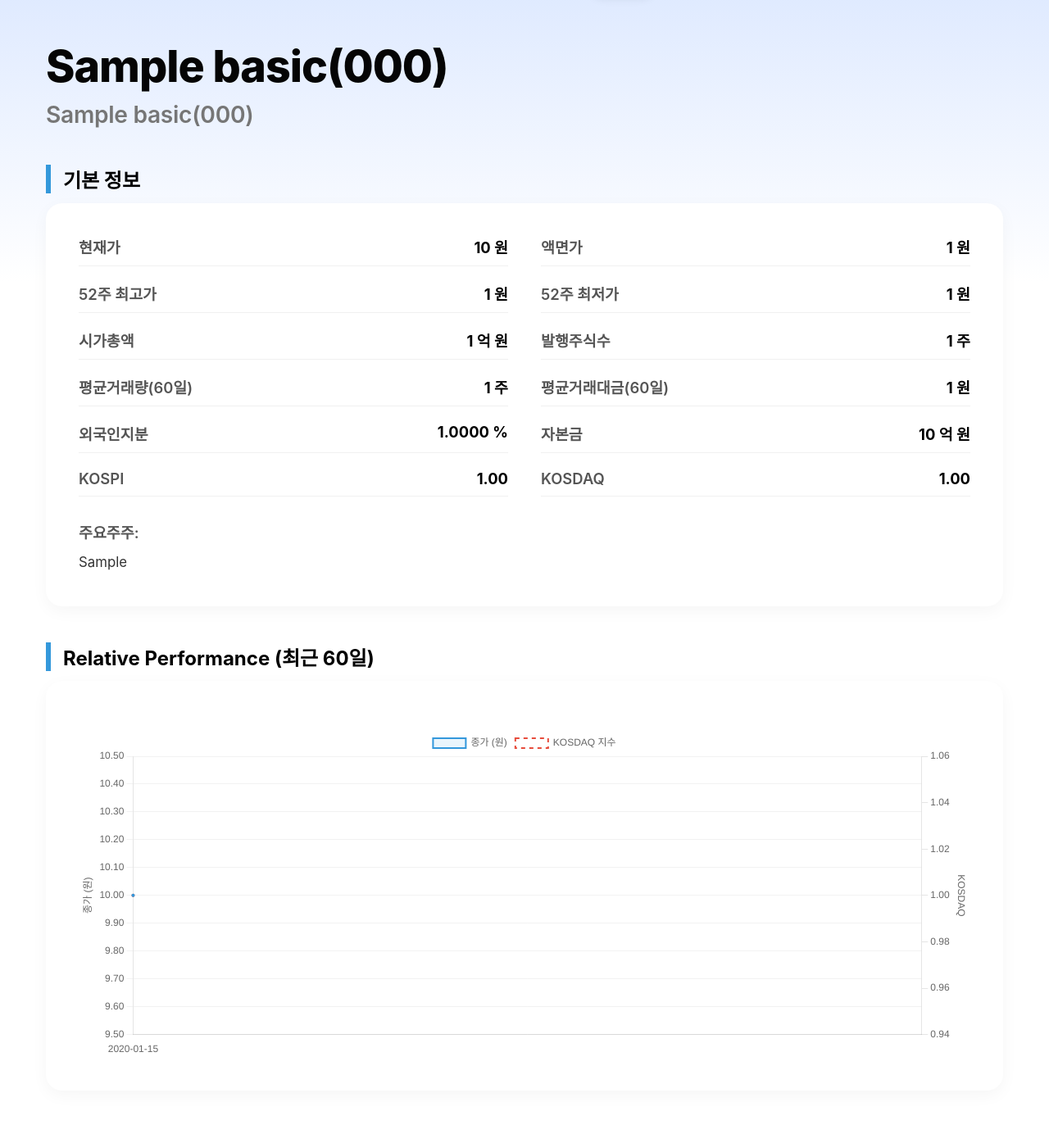
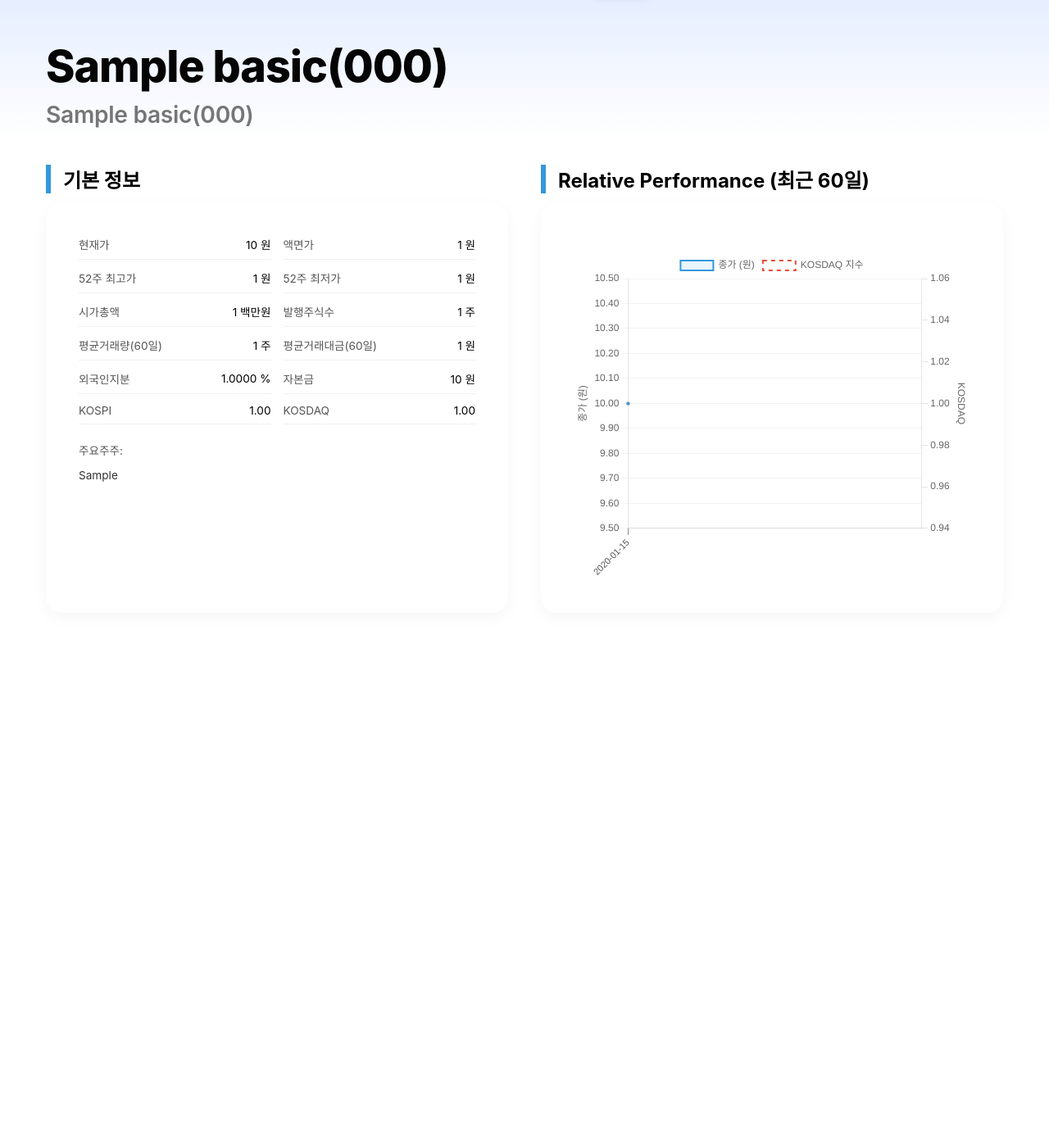
Before and after one commit to kdt-fda/final_1, a Django app: page /overview/000/ in a window 1280 px wide. Shown: the part 106-1501 px from the top of the page at 82% size. After the commit the page ends 808 px from the top, so only its background shows below. Run offline with Django 5.2, Linux system fonts and the light colour scheme; tables that the repository leaves empty hold one stand-in row (values such as "Sample post").

Commit message:
링크 수정

```diff
--- a/web_service/main/templates/home.html
+++ b/web_service/main/templates/home.html
@@ -81,7 +81,7 @@
         <h3>거래대금 TOP 10</h3>
         <div class="top10-grid">
             {% for stock in top_stocks %}
-            <a href="{% url 'overview' stock.code %}" class="stock-item"> <!-- 나중에 요약 페이지로 이동하게 수정하기 -->
+            <a href="{% url 'overview' stock.code %}" class="stock-item">
                 <span class="rank">{{ forloop.counter }}</span>
                 <span class="corp-name">{{ stock.name }}</span>
                 <div class="price-box">
--- a/web_service/main/templates/overview.html
+++ b/web_service/main/templates/overview.html
@@ -1,6 +1,7 @@
 <!DOCTYPE html>
 {% load static %}
 {% load humanize %} <html lang="ko">
+
 <head>
     <meta charset="UTF-8">
     <meta name="viewport" content="width=device-width, initial-scale=1.0">
@@ -17,51 +18,144 @@
             flex-direction: column;
             min-height: 100vh;
         }
-        .container { width: 100%; max-width: 1320px; margin: 0 auto; padding: 40px 56px 64px; box-sizing: border-box; }
 
-        .home-icon { display: block; width: 56px; height: auto; opacity: 0.9;}
-        .home-link { display: inline-flex; align-items: center; text-decoration: none; transition: opacity 0.2s; }
-        .home-link:hover { opacity: 0.9; }
+        .container {
+            width: 100%;
+            max-width: 1320px;
+            margin: 0 auto;
+            padding: 40px 56px 64px;
+            box-sizing: border-box;
+        }
 
-        .header-nav { display: flex; align-items: center; width: 100%; margin-top: 10px; position: relative; }
-        .tabs { display: flex; justify-content: flex-end; gap: 15px; margin-left: auto; flex-wrap: wrap; }
+        .home-icon {
+            display: block;
+            width: 56px;
+            height: auto;
+            opacity: 0.9;
+        }
+
+        .home-link {
+            display: inline-flex;
+            align-items: center;
+            text-decoration: none;
+            transition: opacity 0.2s;
+        }
+
+        .home-link:hover {
+            opacity: 0.9;
+        }
+
+        .header-nav {
+            display: flex;
+            align-items: center;
+            width: 100%;
+            margin-top: 10px;
+            position: relative;
+        }
+
+        .tabs {
+            display: flex;
+            justify-content: flex-end;
+            gap: 15px;
+            margin-left: auto;
+            flex-wrap: wrap;
+        }
+
         .tab-item {
-            padding: 12px 30px; border-radius: 25px; background: rgba(255, 255, 255, 0.6);
-            text-decoration: none; color: #555; font-weight: bold; border: 1px solid rgba(255, 255, 255, 0.8);
+            padding: 12px 30px;
+            border-radius: 25px;
+            background: rgba(255, 255, 255, 0.6);
+            text-decoration: none;
+            color: #555;
+            font-weight: bold;
+            border: 1px solid rgba(255, 255, 255, 0.8);
             transition: all 0.3s;
         }
-        .tab-item.active { background: #fff; color: #3498db; border-color: #3498db; box-shadow: 0 4px 10px rgba(0,0,0,0.05); }
-        .tab-item:hover { background: #fff; transform: translateY(-2px); }
 
-        .company-info-header { margin-top: 48px; }
-        .company-info-header h1 { margin: 0; font-size: clamp(2rem, 4.2vw, 3.4rem); letter-spacing: -1px; font-weight: 800; color: #050505; }
-        .industry-text { margin: 10px 0 0; font-size: clamp(1.2rem, 2.2vw, 1.8rem); font-weight: 600; color: #767676; letter-spacing: -0.3px; }
+        .tab-item.active {
+            background: #fff;
+            color: #3498db;
+            border-color: #3498db;
+            box-shadow: 0 4px 10px rgba(0, 0, 0, 0.05);
+        }
 
-        .section-block { margin-top: 44px; }
+        .tab-item:hover {
+            background: #fff;
+            transform: translateY(-2px);
+        }
+
+        .company-info-header {
+            margin-top: 48px;
+        }
+
+        .company-info-header h1 {
+            margin: 0;
+            font-size: clamp(2rem, 4.2vw, 3.4rem);
+            letter-spacing: -1px;
+            font-weight: 800;
+            color: #050505;
+        }
+
+        .industry-text {
+            margin: 10px 0 0;
+            font-size: clamp(1.2rem, 2.2vw, 1.8rem);
+            font-weight: 600;
+            color: #767676;
+            letter-spacing: -0.3px;
+        }
+
+        .section-block {
+            margin-top: 44px;
+        }
+
         .card {
-            background: #fff; border-radius: 20px; padding: 40px; margin-top: 12px;
-            box-shadow: 0 6px 20px rgba(0,0,0,0.04); width: 100%; box-sizing: border-box;
+            background: #fff;
+            border-radius: 20px;
+            padding: 40px;
+            margin-top: 12px;
+            box-shadow: 0 6px 20px rgba(0, 0, 0, 0.04);
+            width: 100%;
+            box-sizing: border-box;
         }
+
         .card-title {
-            font-size: 1.5rem; font-weight: bold; margin: 0;
-            border-left: 6px solid #3498db; padding-left: 15px;
+            font-size: 1.5rem;
+            font-weight: bold;
+            margin: 0;
+            border-left: 6px solid #3498db;
+            padding-left: 15px;
         }
 
         /* 기본정보 테이블 스타일 */
         .info-grid {
             display: grid;
             grid-template-columns: repeat(2, 1fr);
-            gap: 20px 40px;
-            font-size: 1.15rem;
+            gap: 12px 15px; /* Reduced gap further */
+            font-size: 0.85rem; /* Drastically reduced font size */
         }
+
         .info-row {
             display: flex;
             justify-content: space-between;
+            align-items: center;
             border-bottom: 1px solid #f0f0f0;
-            padding-bottom: 10px;
+            padding-bottom: 8px; /* Reduced padding */
         }
-        .info-label { color: #555; font-weight: 600; }
-        .info-value { color: #000; font-weight: bold; text-align: right; }
+
+        .info-label {
+            color: #555;
+            white-space: nowrap;
+            flex-shrink: 0;
+            /* Removed font-weight */
+        }
+
+        .info-value {
+            color: #000;
+            text-align: right;
+            word-break: keep-all;
+            margin-left: 10px;
+            /* Removed font-weight */
+        }
 
         /* 텍스트 줄바꿈 처리 */
         .major-shareholders {
@@ -75,8 +169,28 @@
             height: 400px;
             margin-top: 20px;
         }
+
+        .two-column-layout {
+            display: grid;
+            grid-template-columns: 1fr 1fr;
+            gap: 40px;
+            margin-top: 44px;
+        }
+
+        .two-column-layout .section-block {
+            margin-top: 0;
+            display: flex;
+            flex-direction: column;
+        }
+
+        .two-column-layout .card {
+            flex: 1;
+            display: flex;
+            flex-direction: column;
+        }
     </style>
 </head>
+
 <body>
 
     <div class="container">
@@ -97,6 +211,7 @@
             <div class="industry-text">{{ company.ind_code.ind_name }}({{ company.ind_code.ind_code }})</div>
         </section>
 
+        <div class="two-column-layout">
             <section class="section-block">
                 <h2 class="card-title">기본 정보</h2>
                 <div class="card">
@@ -105,18 +220,18 @@
                         <div class="info-row"><span class="info-label">액면가</span> <span class="info-value">{{ stock_data.book_value|default:"-"|intcomma }} 원</span></div>
                         <div class="info-row"><span class="info-label">52주 최고가</span> <span class="info-value">{{ stock_data.wk52_high|default:"-"|intcomma }} 원</span></div>
                         <div class="info-row"><span class="info-label">52주 최저가</span> <span class="info-value">{{ stock_data.wk52_low|default:"-"|intcomma }} 원</span></div>
-                <div class="info-row"><span class="info-label">시가총액</span> <span class="info-value">{{ stock_data.mktcap|default:"-"|intcomma }} 억 원</span></div>
+                        <div class="info-row"><span class="info-label">시가총액</span> <span class="info-value">{{ stock_data.mktcap|default:"-"|intcomma }} 백만원</span></div>
                         <div class="info-row"><span class="info-label">발행주식수</span> <span class="info-value">{{ stock_data.shares_btj|default:"-"|intcomma }} 주</span></div>
                         <div class="info-row"><span class="info-label">평균거래량(60일)</span> <span class="info-value">{{ stock_data.acc_trdvol|default:"-"|intcomma }} 주</span></div>
                         <div class="info-row"><span class="info-label">평균거래대금(60일)</span> <span class="info-value">{{ stock_data.acc_trdval|default:"-"|intcomma }} 원</span></div>
                         <div class="info-row"><span class="info-label">외국인지분</span> <span class="info-value">{{ stock_data.foreign_ratio|default:"-" }} %</span></div>
-                <div class="info-row"><span class="info-label">자본금</span> <span class="info-value">{{ finance_data.capital_stock|default:"-"|intcomma }} 억 원</span></div>
+                        <div class="info-row"><span class="info-label">자본금</span> <span class="info-value">{{ finance_data.capital_stock|default:"-"|intcomma }} 원</span></div>
                         <div class="info-row"><span class="info-label">KOSPI</span> <span class="info-value">{{ index_data.kospi|default:"-"|floatformat:2 }}</span></div>
                         <div class="info-row"><span class="info-label">KOSDAQ</span> <span class="info-value">{{ index_data.kosdaq|default:"-"|floatformat:2 }}</span></div>
 
                         <div class="major-shareholders">
                             <span class="info-label">주요주주:</span>
-                    <div style="margin-top: 8px; color:#333; font-size:1.05rem;">
+                            <div style="margin-top: 8px; color:#333;">
                                 {{ finance_data.maj_shareholders|default:"정보 없음"|linebreaksbr }}
                             </div>
                         </div>
@@ -133,11 +248,12 @@
                 </div>
             </section>
         </div>
+    </div>
 
     {{ chart_data_json|json_script:"chart-data" }}
 
     <script>
-    document.addEventListener("DOMContentLoaded", function() {
+        document.addEventListener("DOMContentLoaded", function () {
             const rawData = JSON.parse(document.getElementById('chart-data').textContent);
 
             if (rawData.length > 0) {
@@ -183,7 +299,21 @@
                         },
                         scales: {
                             x: {
-                            grid: { display: false }
+                                grid: {
+                                    display: true,
+                                    drawOnChartArea: false,
+                                    drawTicks: true,
+                                    tickLength: 8,
+                                    tickColor: '#888'
+                                },
+                                ticks: {
+                                    maxRotation: 45,
+                                    minRotation: 45,
+                                    autoSkip: true,
+                                    maxTicksLimit: 6, // 60 trading days / 10 days = 6 ticks
+                                    color: '#555',
+                                    font: { size: 11 }
+                                }
                             },
                             y: {
                                 type: 'linear',
@@ -217,4 +347,5 @@
     </script>
 
 </body>
+
 </html>
--- a/web_service/main/templates/search.html
+++ b/web_service/main/templates/search.html
@@ -70,7 +70,7 @@
         <ul class="results-list"> <!-- ul이 글머리 만드는 태그, 반드시 li랑 같이 사용해야됨 -->
             {% for company in results %}
                 <li class="result-item"> <!-- li 태그로 리스트 형태로 보여주는 것 -->
-                    <a href="{% url 'ai_page' company.stock_code %}" class="result-link"> <!-- 링크 연결 부분 -->
+                    <a href="{% url 'overview' company.stock_code %}" class="result-link"> <!-- 링크 연결 부분 -->
                         <div class="corp-info">
                             <span class="corp-name">{{ company.corp_name }}</span> <!-- 회사 이름 -->
                             <span class="stock-code">{{ company.stock_code }}</span> <!-- 종목코드 -->
```
Lines whose indentation alone changed are shown as unchanged.
